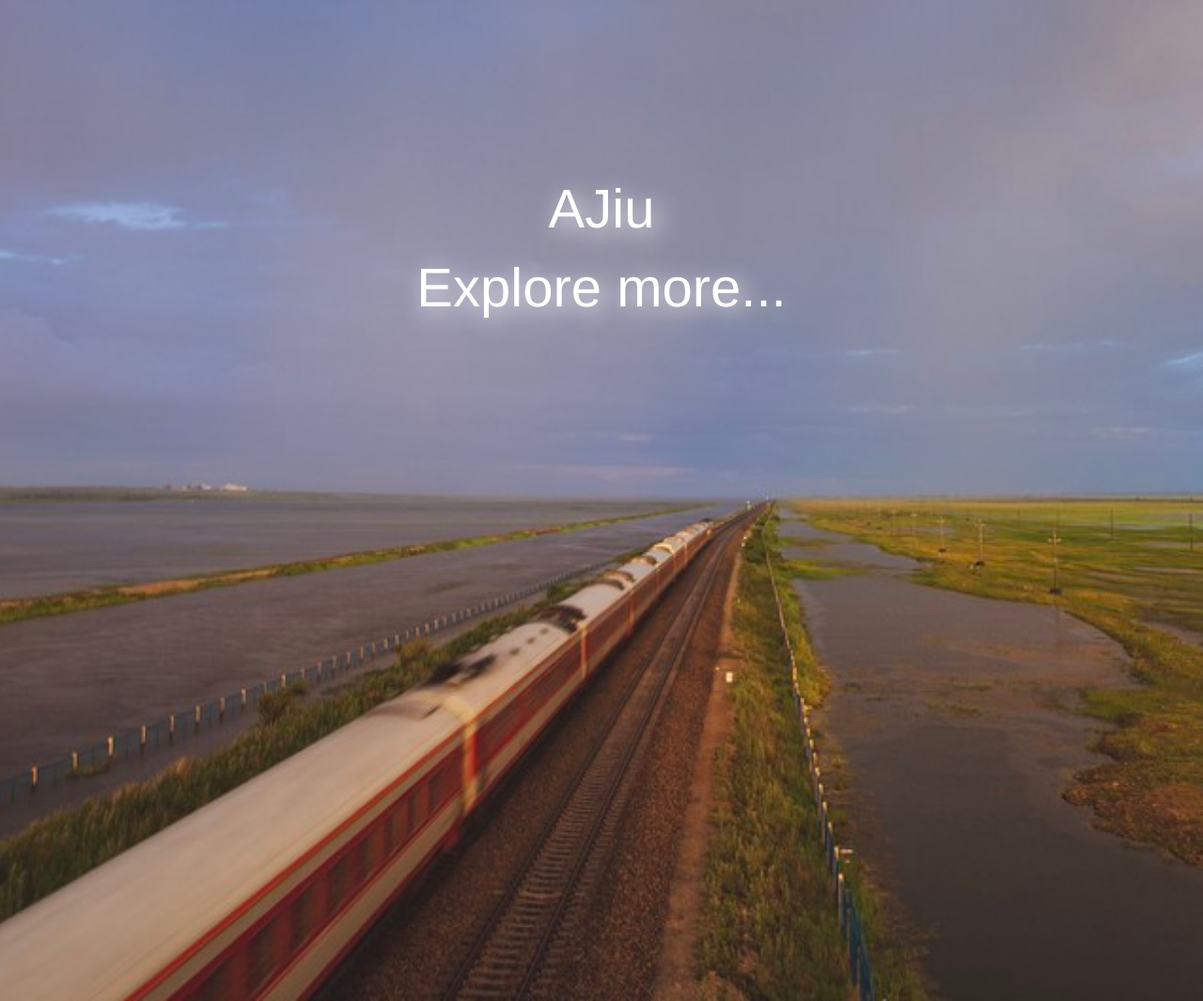
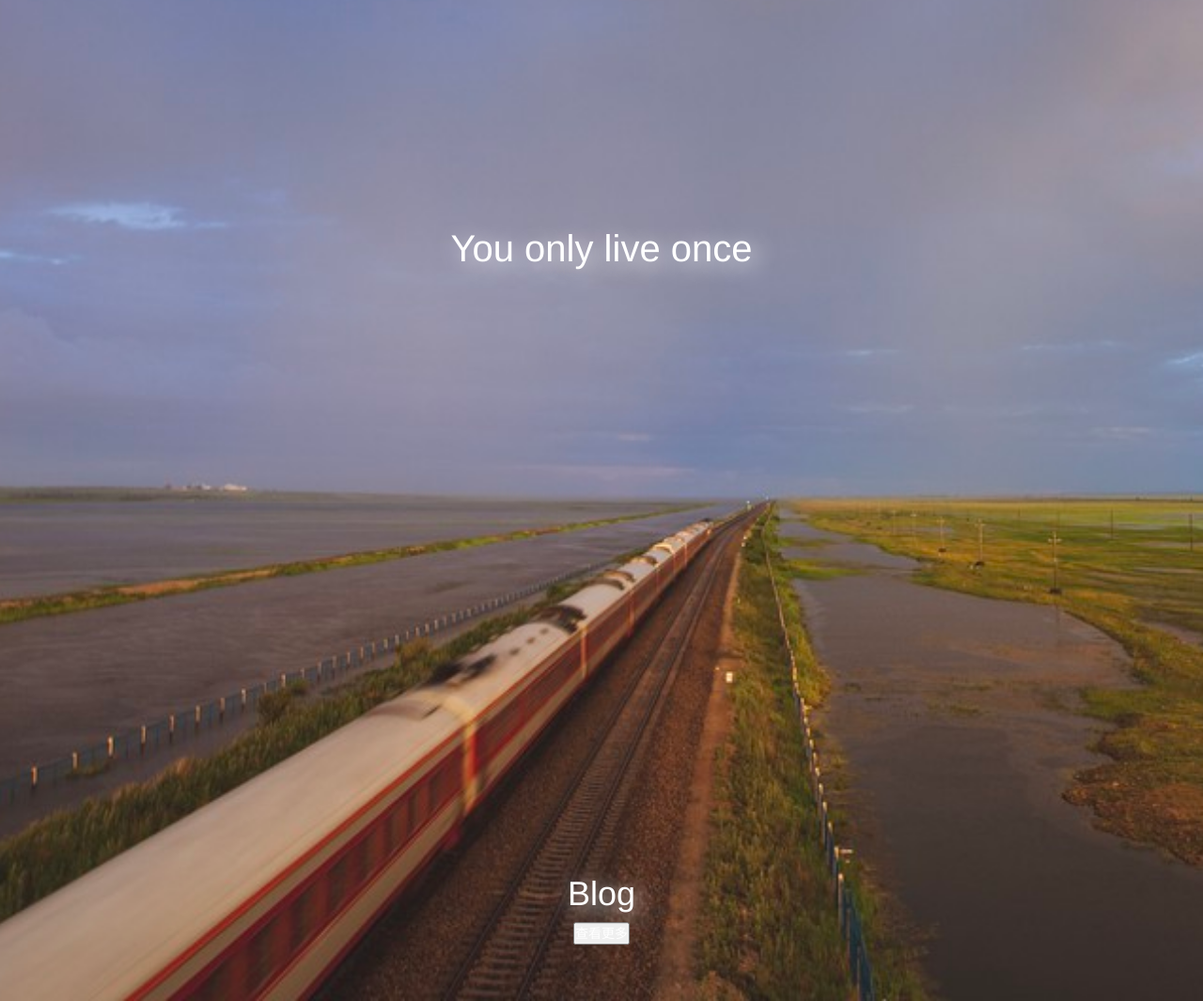
Before and after one commit to AJiu07/AJiu07.github.io, a PHP site: page /demo.html in a window 1280 px wide. Shown: the part 547-1612 px from the top of the page at 94% size. Run offline with PHP 8.4, Linux system fonts and the light colour scheme.

Commit message:
Signed-off-by: AJiu07 <846822366@qq.com>

```diff
--- a/css/demo.css
+++ b/css/demo.css
@@ -20,7 +20,6 @@ header .bg{
     z-index:-10;
     zoom: 1;
     background-color: #fff;
-    background-repeat: no-repeat;
     background-size: cover;
     -webkit-background-size: cover;
     -o-background-size: cover;
@@ -31,18 +30,18 @@ header .bg{
     width: 100%;
     height: 60px;
 }
-.header .dh{
+.dh{
     float: right;
     margin-right: 350px;
     margin-top: 10px;
 }
-header .dh a{
+.dh a{
    text-decoration:none;
    color: #fff;
    font-size: 30px;
    margin-left: 50px;
 }
-header .dh li{
+.dh li{
     list-style: none;
     float: left;
 }
@@ -56,21 +55,62 @@ header .dh li{
     text-align: center;
 }
 .banner h1{
-    font-size: 58px;
+    font-size: 40px;
+    text-align: center;
 }
 .my{
     display: none;
 }
 .my img{
-    width: 50px;
-    height: 50px;
+    width: 40px;
+    height: 40px;
     float: right;
     margin: 10px;
 }
 section{
+    width: 100%;
+    height: 500px;
+    position: absolute;
+    top: 1000px;
+}
+section .blog{
+    position: absolute;
+    left: 50%;
+    top: 50%;
+    transform: translate(-50%,-50%);
+    color: #fff;
+    text-shadow: 5px 5px 25px #fff;
+    text-align: center;
+    margin-top: 5px;
+}
+section h1:before{
+    content: '';
+    width: 100%;
+    height: 500px;
+    display: block;
+    background-size: 100% 100%;
+    background-image: url(../img/5.jpg) no-repeat;
+}
+
+
+
+
+
+
+
+
+
+
+
+
+
+
+
+
+
+@media(max-width:767px){
 
 }
-
 @media(max-width:960px){
     body{
         width: 100%;
@@ -79,12 +119,22 @@ section{
         display: none;
     }
     .banner h1{
-        font-size: 25px;
+        font-size: 23px;
     }
     .my{
         display: block;
     }
-    .my .dh a{
-
+    .my .dh1 {
+        width: 100%;
+        padding-top: 60px;
+        display: none;
+    }
+    .my .dh1 a{
+        text-decoration:none;
+        font-size: 25px;
+        color: #fff;
+    }
+    .my .dh1 li{
+        border-top: 2px solid #fff;
     }
 }
--- a/demo.html
+++ b/demo.html
@@ -30,28 +30,29 @@
 				</ul>
 				<div class="my" id="my">
 					<img src="img/1.png">
-					<ul class="dh">
+					<ul class="dh1">
 						<li>
 							<a href="#">Home</a>
 						</li>
 						<li>
 							<a href="#">Blog</a>
 						</li>
-						<li>
+						<li style="border-bottom: 2px solid #fff;">
 							<a href="#">About</a>
 						</li>
 					</ul>
 				</div>
 			</div>
 			<div class="banner">
-				<h1>AJiu</h1>
-				<h1>Explore more...</h1>
+				<h1><!-- Heart has mountains and sea,quiet and boundless -->You only live once</h1>
 			</div>
 		</div>
-
 	</header>
 	<section>
-
+		<div class="blog">
+			<h1>Blog</h1>
+			<button>查看更多</button>
+		</div>
 	</section>
 </body>
 </html>
--- a/js/demo.js
+++ b/js/demo.js
@@ -6,17 +6,33 @@ $(function(){
             //开始监听滚动条
             //获取当前滚动条高度
             var topp = $(document).scrollTop();
-                //判断如果滚动条大于90则弹出 "ok"
-            if(topp > 10){
-                $('.header').css("background-color","#ACD6FF");
-            }else {
-                $('.header').css("background-color","transparent");
-            }
+                //判断如果滚动条大于10则改变.header背景色
+                if(topp > 10){
+                    $('.header').css("background-color","#ACD6FF");
+                    $('.my').css("background-color","#ACD6FF");
+                }else {
+                    $('.header').css("background-color","transparent");
+                    $('.my').css("background-color","transparent");
+                }
+            });
+    });
+    //自适应导航栏
+    $('.my').click(function(){
+            $('.dh1').toggle();
         });
+    $(document).ready(function(){
+        //在文档加载完毕后执行
+        $(window).scroll(function(){
+            //开始监听滚动条
+            //获取当前滚动条高度
+            var topp = $(document).scrollTop();
+                //判断如果滚动条大于10则改变.header背景色
+                if(topp > 500){
+                    $('.banner').css("top","13%");
+                }else {
+                    $('.banner').css("top","50%");
+                }
+            });
     });
 
-    //自适应导航栏
-    $('.my').click(function(){
-        $('.my .dh').css('display','block');
-    })
 });
```
Also changed, not shown: img/5.jpg (added).
